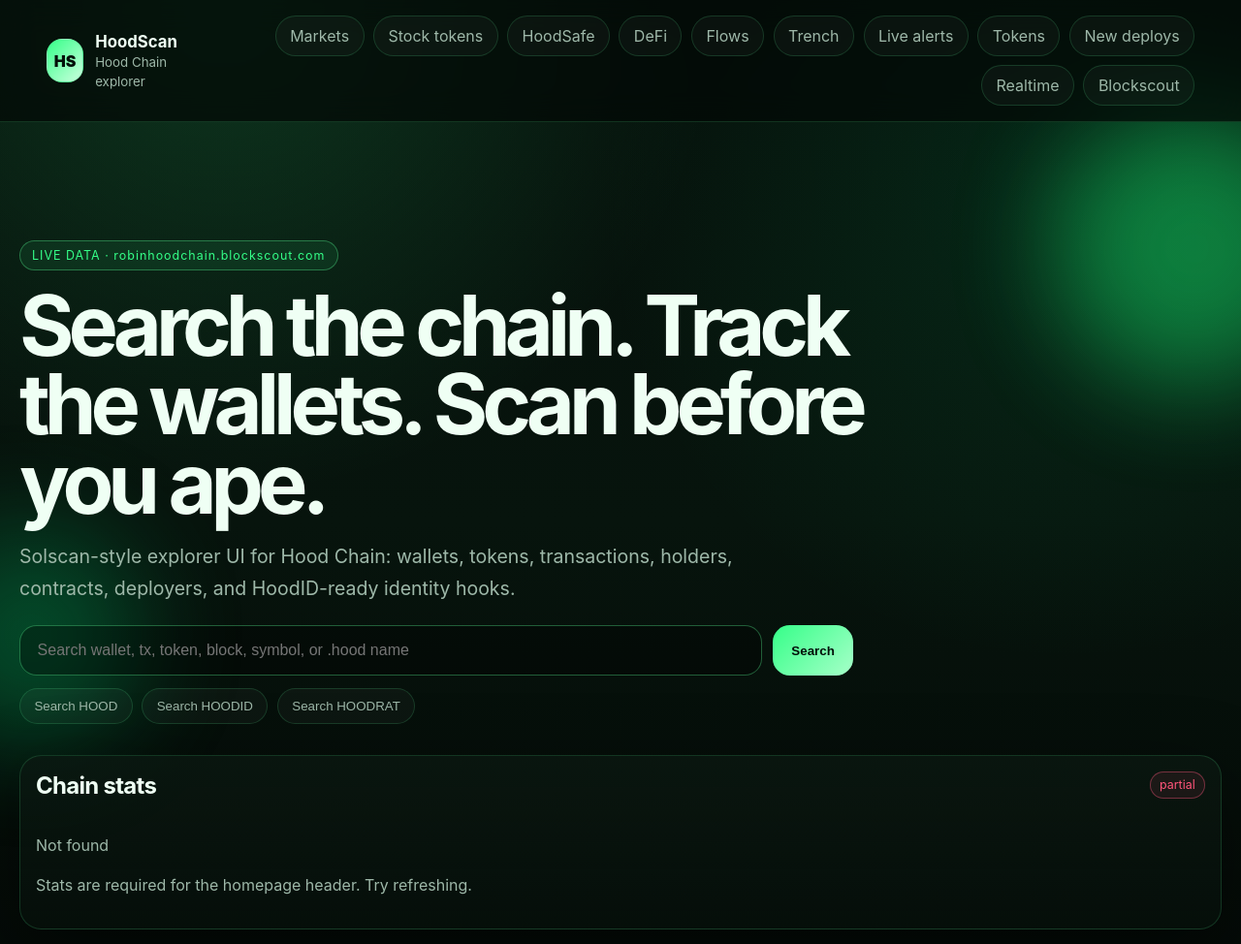
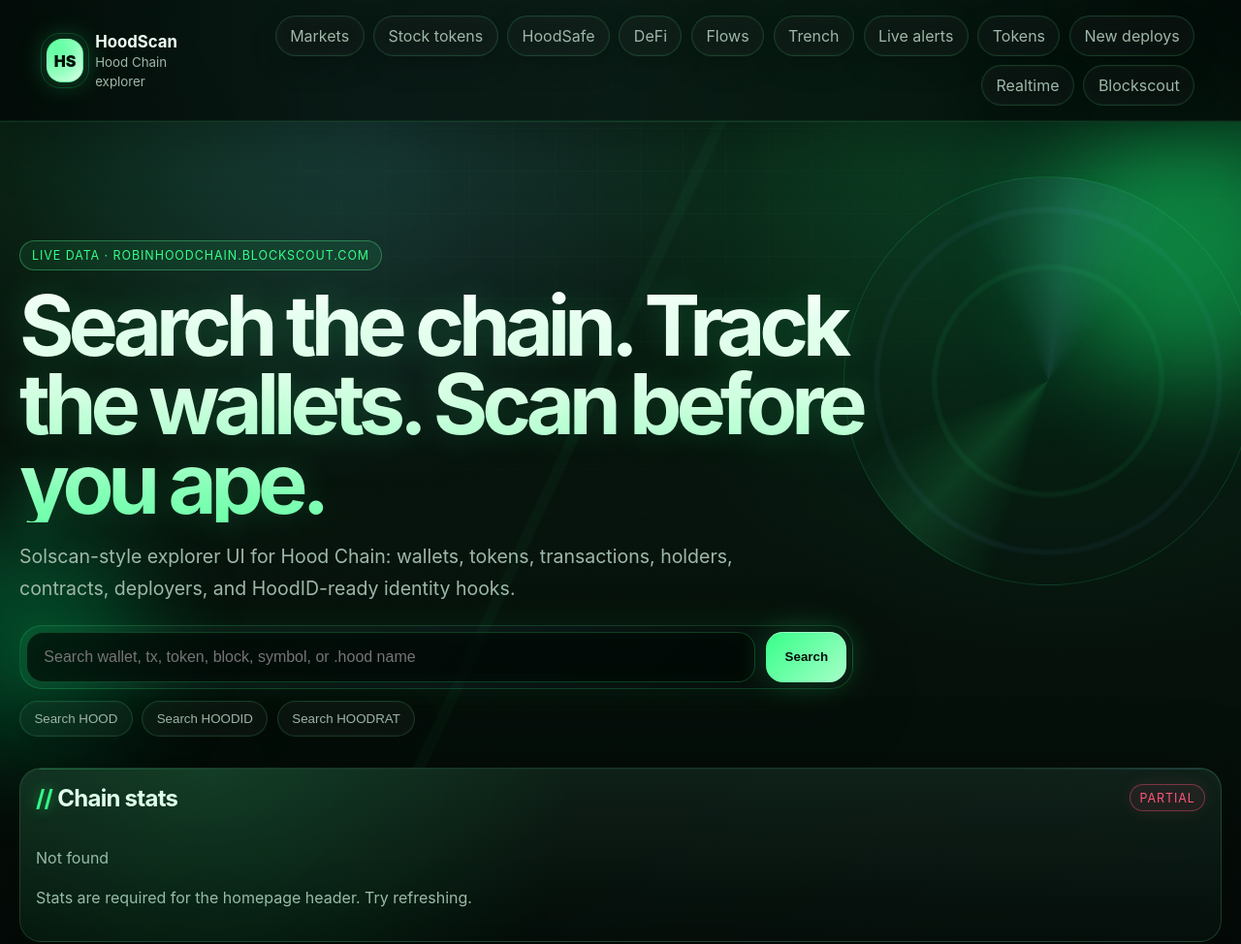
Before and after one commit to Rastacowboy0131/forensiq, a website: page public/index.html in a window 1280 px wide. Shown: the top 974 px of the page at 97% size. Drawn offline with Linux system fonts and the light colour scheme; no server answers.

Commit message:
Refresh HoodScan futuristic terminal UI

```diff
--- a/public/styles.css
+++ b/public/styles.css
@@ -212,3 +212,169 @@
   .token-cell { min-width: 0; }
   .actions { justify-content: flex-start; }
 }
+
+
+/* Futuristic terminal refresh */
+body::before {
+  content: "";
+  position: fixed;
+  inset: 0;
+  pointer-events: none;
+  z-index: -2;
+  background:
+    linear-gradient(rgba(83, 255, 166, .035) 1px, transparent 1px),
+    linear-gradient(90deg, rgba(83, 255, 166, .028) 1px, transparent 1px);
+  background-size: 44px 44px;
+  mask-image: radial-gradient(circle at 50% 10%, black, transparent 72%);
+}
+body::after {
+  content: "";
+  position: fixed;
+  inset: 0;
+  pointer-events: none;
+  z-index: -1;
+  background:
+    radial-gradient(circle at 30% 16%, rgba(114,185,255,.14), transparent 24rem),
+    radial-gradient(circle at 70% 8%, rgba(53,255,136,.16), transparent 28rem),
+    linear-gradient(115deg, transparent 0 48%, rgba(53,255,136,.035) 48.2% 48.8%, transparent 49% 100%);
+}
+.topbar {
+  background: linear-gradient(90deg, rgba(2,8,6,.86), rgba(8,22,17,.74), rgba(2,8,6,.86));
+  box-shadow: 0 18px 60px rgba(0,0,0,.32), inset 0 -1px 0 rgba(53,255,136,.08);
+}
+.brand-mark {
+  position: relative;
+  box-shadow: 0 0 28px rgba(53,255,136,.34), inset 0 0 14px rgba(255,255,255,.36);
+}
+.brand-mark::after {
+  content: "";
+  position: absolute;
+  inset: -7px;
+  border-radius: 1.25rem;
+  border: 1px solid rgba(53,255,136,.18);
+  filter: blur(.2px);
+}
+nav a, .quick-links button, .tab-button, .copy-button {
+  backdrop-filter: blur(12px);
+  box-shadow: inset 0 0 0 1px rgba(255,255,255,.025), 0 10px 28px rgba(0,0,0,.18);
+  transition: transform .18s ease, border-color .18s ease, background .18s ease, color .18s ease, box-shadow .18s ease;
+}
+nav a:hover, .quick-links button:hover, .tab-button:hover, .tab-button.active, .copy-button:hover {
+  transform: translateY(-1px);
+  box-shadow: 0 0 24px rgba(53,255,136,.13), inset 0 0 0 1px rgba(53,255,136,.12);
+}
+.hero {
+  position: relative;
+  isolation: isolate;
+}
+.hero::before {
+  content: "";
+  position: absolute;
+  inset: 1.5rem -2rem auto auto;
+  width: min(36vw, 420px);
+  height: min(36vw, 420px);
+  border: 1px solid rgba(53,255,136,.18);
+  border-radius: 50%;
+  background:
+    radial-gradient(circle, transparent 0 38%, rgba(53,255,136,.08) 39% 40%, transparent 41% 58%, rgba(114,185,255,.07) 59% 60%, transparent 61%),
+    conic-gradient(from 130deg, transparent 0 18%, rgba(53,255,136,.18), transparent 34% 56%, rgba(114,185,255,.14), transparent 76% 100%);
+  filter: drop-shadow(0 0 34px rgba(53,255,136,.12));
+  opacity: .76;
+  z-index: -1;
+}
+h1 {
+  text-shadow: 0 0 34px rgba(53,255,136,.18);
+  background: linear-gradient(180deg, #ffffff 0%, #dfffe9 48%, #73ffad 100%);
+  -webkit-background-clip: text;
+  background-clip: text;
+  color: transparent;
+}
+.pill, .badge {
+  text-transform: uppercase;
+  letter-spacing: .075em;
+}
+.search-box {
+  position: relative;
+  padding: .36rem;
+  border-radius: 1.45rem;
+  border: 1px solid rgba(53,255,136,.18);
+  background: linear-gradient(135deg, rgba(53,255,136,.08), rgba(114,185,255,.045), rgba(0,0,0,.18));
+  box-shadow: 0 28px 70px rgba(0,0,0,.22), 0 0 40px rgba(53,255,136,.08);
+}
+.search-box input {
+  border-color: rgba(53,255,136,.22);
+  background: rgba(0, 8, 5, .72);
+  box-shadow: inset 0 0 24px rgba(53,255,136,.035);
+}
+.search-box button, .primary-button {
+  box-shadow: 0 0 32px rgba(53,255,136,.22), inset 0 1px 0 rgba(255,255,255,.42);
+}
+.card, .metric, .finding {
+  position: relative;
+  backdrop-filter: blur(18px);
+}
+.card {
+  background:
+    linear-gradient(180deg, rgba(18, 37, 28, .82), rgba(4, 13, 9, .74)),
+    linear-gradient(135deg, rgba(53,255,136,.08), transparent 42%, rgba(114,185,255,.06));
+  border-color: rgba(106, 255, 170, .18);
+  box-shadow: 0 26px 90px rgba(0,0,0,.38), inset 0 1px 0 rgba(255,255,255,.035);
+}
+.card::before {
+  content: "";
+  position: absolute;
+  inset: 0;
+  pointer-events: none;
+  border-radius: inherit;
+  background:
+    linear-gradient(90deg, rgba(53,255,136,.28), transparent 18%, transparent 82%, rgba(114,185,255,.18)) top / 100% 1px no-repeat,
+    radial-gradient(circle at 16% 0%, rgba(53,255,136,.12), transparent 24rem);
+}
+.card-header h2::before {
+  content: "// ";
+  color: var(--green);
+  text-shadow: 0 0 14px rgba(53,255,136,.5);
+}
+.metric {
+  overflow: hidden;
+  background:
+    linear-gradient(180deg, rgba(255,255,255,.052), rgba(255,255,255,.018)),
+    radial-gradient(circle at 100% 0%, rgba(53,255,136,.14), transparent 12rem);
+  box-shadow: inset 0 1px 0 rgba(255,255,255,.04), 0 16px 50px rgba(0,0,0,.22);
+}
+.metric::after {
+  content: "";
+  position: absolute;
+  right: -.5rem;
+  bottom: -.5rem;
+  width: 4.5rem;
+  height: 4.5rem;
+  border-radius: 50%;
+  border: 1px solid rgba(53,255,136,.12);
+}
+.metric strong {
+  color: #f4fff8;
+  text-shadow: 0 0 18px rgba(53,255,136,.14);
+}
+table {
+  border-spacing: 0;
+}
+th {
+  background: rgba(53,255,136,.035);
+  color: #b9ffd2;
+}
+tbody tr {
+  transition: background .16s ease, transform .16s ease;
+}
+tbody tr:hover {
+  background: rgba(53,255,136,.045);
+}
+.row-link, code {
+  text-shadow: 0 0 14px rgba(53,255,136,.22);
+}
+.badge.green { box-shadow: 0 0 18px rgba(53,255,136,.1); }
+.badge.yellow { box-shadow: 0 0 18px rgba(255,230,109,.08); }
+.badge.red { box-shadow: 0 0 18px rgba(255,85,122,.1); }
+.footer {
+  background: linear-gradient(180deg, transparent, rgba(0,0,0,.18));
+}
```
